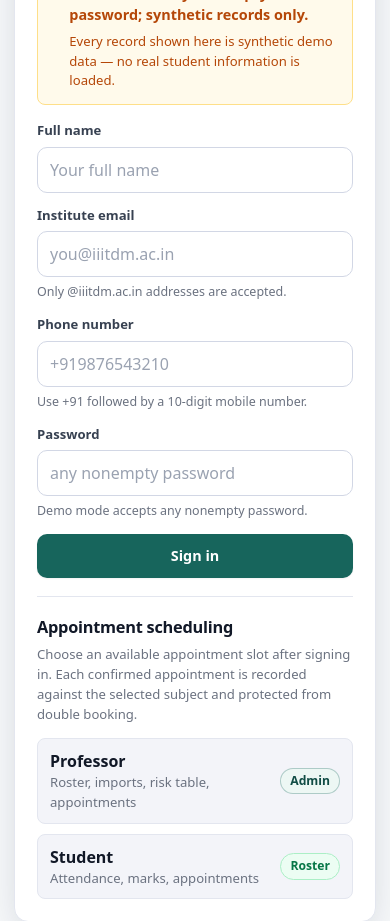
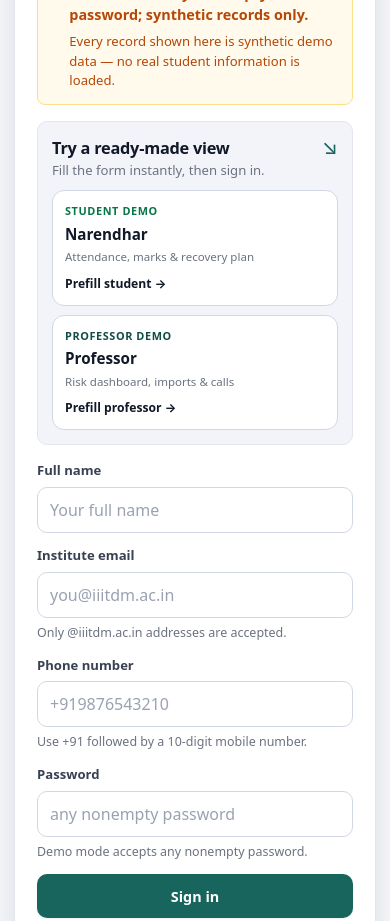
Before and after one commit to YashvanthSankar/babbageBrosAutomation, a Next.js app: page / in a window 390 px wide. Shown: the part 780-1701 px from the top of the page. Built offline with nearby package versions, Linux system fonts and the light colour scheme; no server answers.

Commit message:
Add guided demo access and voice call CTA

```diff
--- /dev/null
+++ b/app/api/voice/demo-call/route.ts
@@ -0,0 +1,70 @@
+/** Professor-only public-demo call with a fixed synthetic attendance context. */
+import type { NextRequest } from 'next/server';
+import type { NextResponse } from 'next/server';
+import { ApiError, handleRoute, json } from '@/lib/api';
+import { getSession, requireAdmin } from '@/lib/session';
+import {
+  dispatchAttendanceCall,
+  isIndianE164Phone,
+  OmniDimensionDispatchError,
+  OmniDimensionNotConfiguredError,
+} from '@/lib/voice/omnidim';
+
+export const runtime = 'nodejs';
+export const dynamic = 'force-dynamic';
+
+const ATTENDANCE_PERCENTAGE = 69;
+const PHONE_COOLDOWN_MS = 10 * 60 * 1000;
+const GLOBAL_WINDOW_MS = 60 * 60 * 1000;
+const GLOBAL_LIMIT = 12;
+const recentByPhone = new Map<string, number>();
+let recentCalls: number[] = [];
+
+function reserveDemoCall(phone: string) {
+  const now = Date.now();
+  recentCalls = recentCalls.filter((timestamp) => now - timestamp < GLOBAL_WINDOW_MS);
+  for (const [number, timestamp] of recentByPhone) {
+    if (now - timestamp >= PHONE_COOLDOWN_MS) recentByPhone.delete(number);
+  }
+  const previous = recentByPhone.get(phone);
+  if (previous && now - previous < PHONE_COOLDOWN_MS) {
+    throw new ApiError(429, 'DEMO_CALL_RATE_LIMITED', 'That number was called recently. Please wait 10 minutes before trying again.');
+  }
+  if (recentCalls.length >= GLOBAL_LIMIT) {
+    throw new ApiError(429, 'DEMO_CALL_RATE_LIMITED', 'The demo call limit has been reached. Please try again later.');
+  }
+  recentByPhone.set(phone, now);
+  recentCalls.push(now);
+}
+
+export async function POST(request: NextRequest): Promise<NextResponse> {
+  return handleRoute(async () => {
+    requireAdmin(await getSession());
+    let body: unknown;
+    try {
+      body = await request.json();
+    } catch {
+      throw new ApiError(400, 'INVALID_BODY', 'Request body must be valid JSON.');
+    }
+    const phone = typeof (body as { phone?: unknown } | null)?.phone === 'string'
+      ? (body as { phone: string }).phone.trim()
+      : '';
+    if (!isIndianE164Phone(phone)) {
+      throw new ApiError(422, 'INVALID_PHONE', 'Enter a valid Indian mobile number in +91 E.164 format.');
+    }
+
+    reserveDemoCall(phone);
+    try {
+      await dispatchAttendanceCall({ toNumber: phone, attendancePercentage: ATTENDANCE_PERCENTAGE });
+      return json({ call: { dispatched: true, attendancePercentage: ATTENDANCE_PERCENTAGE } }, 201);
+    } catch (error) {
+      if (error instanceof OmniDimensionNotConfiguredError) {
+        throw new ApiError(503, 'VOICE_NOT_CONFIGURED', error.message);
+      }
+      if (error instanceof OmniDimensionDispatchError) {
+        throw new ApiError(error.status >= 500 ? 502 : error.status, 'VOICE_DISPATCH_FAILED', error.message);
+      }
+      throw error;
+    }
+  });
+}
--- a/app/globals.css
+++ b/app/globals.css
@@ -578,6 +578,108 @@ textarea {
   flex-direction: column;
   gap: 13px;
   margin-top: 16px;
+}
+
+.demo-prefill {
+  margin-top: 16px;
+  padding: 14px;
+  border: 1px solid var(--border);
+  border-radius: var(--radius);
+  background: var(--surface-2);
+}
+
+.demo-prefill-head {
+  display: flex;
+  justify-content: space-between;
+  align-items: flex-start;
+  gap: 12px;
+  margin-bottom: 10px;
+}
+
+.demo-prefill-arrow {
+  color: var(--accent);
+  font-size: 1.3rem;
+  line-height: 1;
+}
+
+.demo-prefill-grid {
+  display: grid;
+  grid-template-columns: repeat(2, minmax(0, 1fr));
+  gap: 9px;
+}
+
+.demo-role-card {
+  min-width: 0;
+  padding: 12px;
+  border: 1px solid var(--border-strong);
+  border-radius: 12px;
+  background: var(--surface);
+  color: var(--text);
+  text-align: left;
+  cursor: pointer;
+  display: grid;
+  gap: 3px;
+  transition: transform 0.12s ease, border-color 0.15s ease, box-shadow 0.15s ease;
+}
+
+.demo-role-card:hover:not(:disabled) {
+  transform: translateY(-2px);
+  border-color: var(--accent);
+  box-shadow: var(--shadow-sm);
+}
+
+.demo-role-card:disabled { opacity: 0.55; cursor: not-allowed; }
+.demo-role-card strong { font-size: 0.95rem; }
+.demo-role-card > span:not(.demo-role-kicker):not(.demo-role-cta) { color: var(--muted); font-size: 0.72rem; }
+
+.demo-role-kicker {
+  color: var(--accent-strong);
+  font-size: 0.68rem;
+  font-weight: 750;
+  letter-spacing: 0.055em;
+  text-transform: uppercase;
+}
+
+.demo-role-card.student .demo-role-kicker { color: var(--ok); }
+
+.demo-role-cta {
+  margin-top: 6px;
+  color: var(--text);
+  font-size: 0.76rem;
+  font-weight: 700;
+}
+
+.demo-call-card {
+  overflow: hidden;
+  border-color: color-mix(in srgb, var(--danger) 30%, var(--border));
+}
+
+.demo-call-form {
+  display: grid;
+  grid-template-columns: minmax(220px, 1fr) auto;
+  gap: 12px;
+  align-items: end;
+}
+
+.demo-call-field { max-width: 440px; }
+.demo-call-button { min-height: 42px; }
+.demo-call-note { margin-top: 8px; }
+
+.demo-call-result {
+  margin-top: 12px;
+  padding: 9px 11px;
+  border-radius: 9px;
+  font-size: 0.8rem;
+  font-weight: 650;
+}
+
+.demo-call-result.success { color: var(--ok); background: var(--ok-soft); }
+.demo-call-result.error { color: var(--danger); background: var(--danger-soft); }
+
+@media (max-width: 620px) {
+  .demo-prefill-grid,
+  .demo-call-form { grid-template-columns: 1fr; }
+  .demo-call-button { width: 100%; }
 }
 
 .hero-panel .card-title {
--- a/components/AdminDashboard.tsx
+++ b/components/AdminDashboard.tsx
@@ -46,6 +46,8 @@ export default function AdminDashboard({
   const [department, setDepartment] = useState("");
   const [subjectError, setSubjectError] = useState<string | null>(null);
   const [savingSubject, setSavingSubject] = useState(false);
+  const [demoPhone, setDemoPhone] = useState("");
+  const [demoCallState, setDemoCallState] = useState<CallStatus>({ state: "idle" });
   useEffect(() => {
     apiGet<{ subjects: SubjectStat[] }>("/api/subjects").then((result) => {
       if (result.ok) setOwnedSubjects(result.data?.subjects ?? []);
@@ -63,6 +65,20 @@ export default function AdminDashboard({
     setOwnedSubjects((previous) => [...previous, result.data!]);
     setSubjectName(""); setSubjectCode(""); setDepartment("");
     onChanged();
+  }
+
+  async function dispatchDemoCall(event: React.FormEvent<HTMLFormElement>) {
+    event.preventDefault();
+    const phone = demoPhone.trim();
+    if (!/^\+91[6-9]\d{9}$/.test(phone)) {
+      setDemoCallState({ state: "error", message: "Enter an Indian number in +91 E.164 format." });
+      return;
+    }
+    setDemoCallState({ state: "pending" });
+    const result = await apiPostJson<{ call?: { attendancePercentage?: number } }>("/api/voice/demo-call", { phone });
+    setDemoCallState(result.ok
+      ? { state: "success", message: "Demo call dispatched with 69% attendance context." }
+      : { state: "error", message: result.error ?? "Could not dispatch the demo call." });
   }
 
   const students = data.students ?? [];
@@ -153,6 +169,44 @@ export default function AdminDashboard({
           hint="Computed from imported attendance"
         />
       </div>
+
+      <Card padded={false} className="demo-call-card">
+        <CardHeader
+          title="Call your number for example"
+          subtitle="Hear the attendance-risk agent as a student currently at 69% attendance."
+          actions={<Badge tone="danger">69% attendance</Badge>}
+        />
+        <div className="card-body">
+          <form className="demo-call-form" onSubmit={dispatchDemoCall}>
+            <label className="field demo-call-field">
+              <span className="field-label">Your phone number</span>
+              <input
+                className="input"
+                type="tel"
+                inputMode="tel"
+                autoComplete="tel"
+                placeholder="+919876543210"
+                value={demoPhone}
+                onChange={(event) => {
+                  setDemoPhone(event.target.value);
+                  if (demoCallState.state !== "idle") setDemoCallState({ state: "idle" });
+                }}
+                disabled={demoCallState.state === "pending"}
+                required
+              />
+            </label>
+            <button className="btn btn-primary demo-call-button" type="submit" disabled={demoCallState.state === "pending"}>
+              {demoCallState.state === "pending" ? "Calling…" : "Call me with the demo agent"}
+            </button>
+          </form>
+          <p className="field-hint demo-call-note">Only the fixed synthetic attendance value is sent to the voice agent. Demo calls are rate-limited.</p>
+          {demoCallState.message ? (
+            <div className={`demo-call-result ${demoCallState.state === "error" ? "error" : "success"}`} role={demoCallState.state === "error" ? "alert" : "status"}>
+              {demoCallState.message}
+            </div>
+          ) : null}
+        </div>
+      </Card>
 
       <Card padded={false}>
         <CardHeader
--- a/components/Dashboard.tsx
+++ b/components/Dashboard.tsx
@@ -168,6 +168,14 @@ function Landing() {
   const [pending, setPending] = useState(false);
   const [error, setError] = useState<string | null>(null);
 
+  function prefillDemo(kind: "student" | "professor") {
+    setName(kind === "student" ? "Narendhar" : "Professor");
+    setEmail(kind === "student" ? "ec24b1053@iiitdm.ac.in" : "professor@iiitdm.ac.in");
+    setPhone(randomDemoPhone());
+    setPassword("meow");
+    setError(null);
+  }
+
   async function handleSubmit(event: FormEvent<HTMLFormElement>) {
     event.preventDefault();
     const cleanEmail = email.trim().toLowerCase();
@@ -298,6 +306,30 @@ function Landing() {
                 </Alert>
               </div>
 
+              <div className="demo-prefill" aria-label="Demo account shortcuts">
+                <div className="demo-prefill-head">
+                  <div>
+                    <div className="card-title">Try a ready-made view</div>
+                    <p className="small muted">Fill the form instantly, then sign in.</p>
+                  </div>
+                  <span className="demo-prefill-arrow" aria-hidden>↘</span>
+                </div>
+                <div className="demo-prefill-grid">
+                  <button className="demo-role-card student" type="button" onClick={() => prefillDemo("student")} disabled={pending}>
+                    <span className="demo-role-kicker">Student demo</span>
+                    <strong>Narendhar</strong>
+                    <span>Attendance, marks &amp; recovery plan</span>
+                    <span className="demo-role-cta">Prefill student →</span>
+                  </button>
+                  <button className="demo-role-card professor" type="button" onClick={() => prefillDemo("professor")} disabled={pending}>
+                    <span className="demo-role-kicker">Professor demo</span>
+                    <strong>Professor</strong>
+                    <span>Risk dashboard, imports &amp; calls</span>
+                    <span className="demo-role-cta">Prefill professor →</span>
+                  </button>
+                </div>
+              </div>
+
               <form className="auth-form" onSubmit={handleSubmit} noValidate>
                 <div className="field">
                   <label className="field-label" htmlFor="demo-name">
@@ -424,6 +456,16 @@ function Landing() {
   );
 }
 
+function randomDemoPhone(): string {
+  const randomDigit = (max: number) => {
+    if (typeof globalThis.crypto?.getRandomValues === "function") {
+      return globalThis.crypto.getRandomValues(new Uint32Array(1))[0] % max;
+    }
+    return Math.floor(Math.random() * max);
+  };
+  return `+91${6 + randomDigit(4)}${Array.from({ length: 9 }, () => randomDigit(10)).join("")}`;
+}
+
 function credentialsErrorMessage(code: string): string {
   switch (code) {
     case "CredentialsSignin":
```
Also changed, not shown: 2 other files (tests, documents, lock files or other folders).
